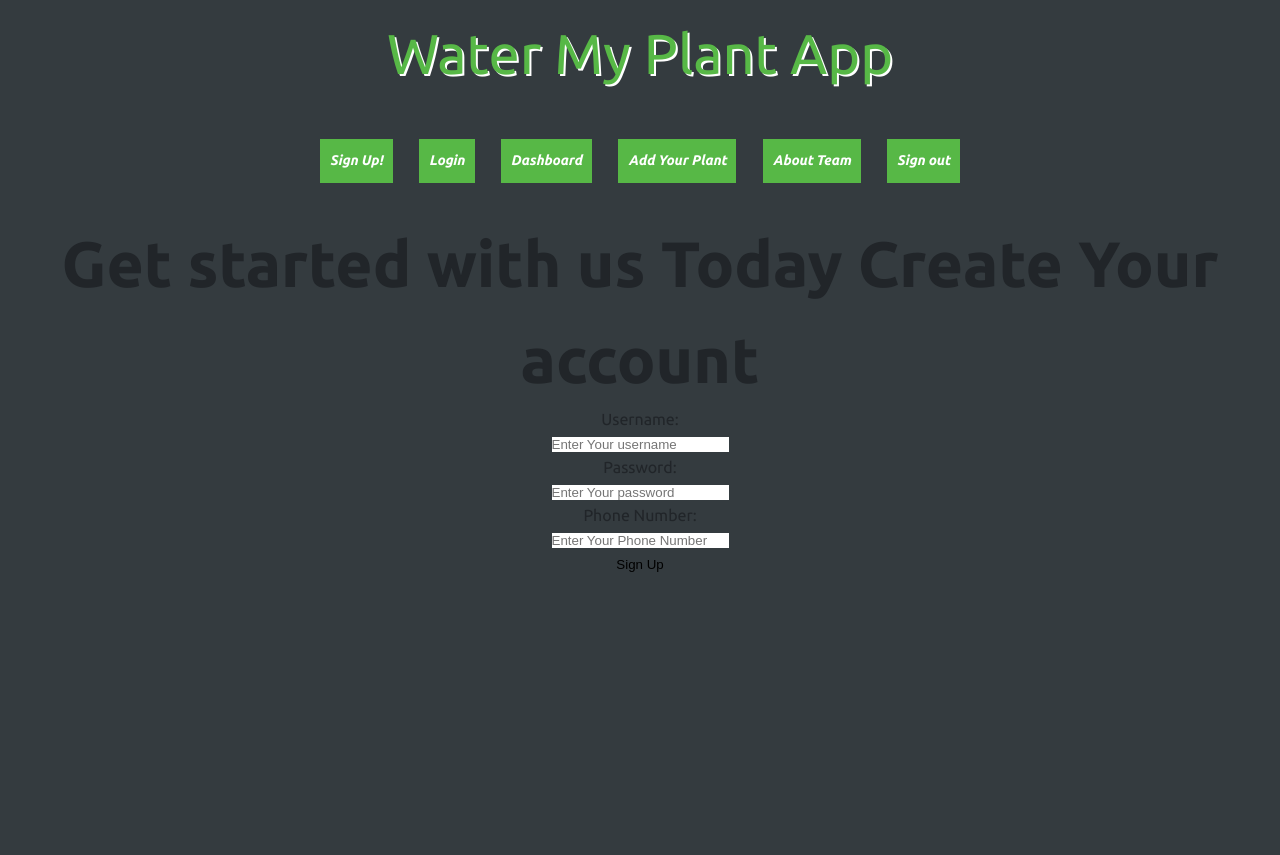
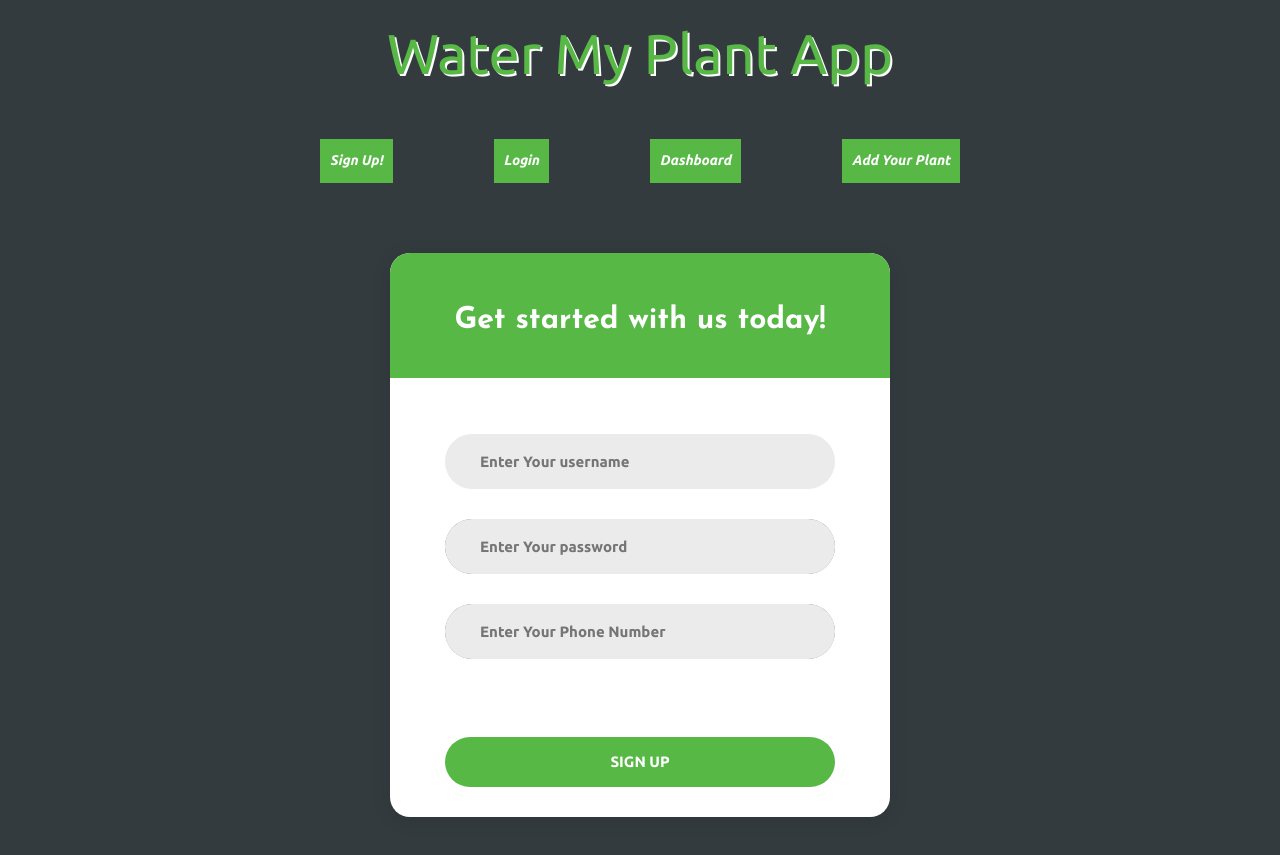
Before and after one commit to Build-Week-Water-My-Plants-tt-webft-20/Water-My-Plants---Front-End, a React (Create React App) app in the folder front-end/: page /signup in a window 1280 px wide. Before the commit the page ends 800 px from the top, so only its background shows below. Built offline with nearby package versions, Linux system fonts and the light colour scheme.

Commit message:
Added correct css styling for Jonathan's Signup.js file and Plantform file

```diff
--- a/front-end/src/components/CSS/Login.css
+++ b/front-end/src/components/CSS/Login.css
@@ -106,7 +106,7 @@ button:hover {
 
 .login-container {
   width: 100%;
-  min-height: 100vh;
+  min-height: 90vh;
   display: flex;
   flex-wrap: wrap;
   justify-content: center;
--- a/front-end/src/components/CSS/SignUp.css
+++ b/front-end/src/components/CSS/SignUp.css
@@ -32,24 +32,6 @@ input:focus {
   border-color: transparent !important;
 }
 
-a {
-  font-family: "Ubuntu";
-  font-size: 14px;
-  line-height: 1.7;
-  color: #666666;
-  margin: 0px;
-  transition: all 0.4s;
-}
-
-a:focus {
-  outline: none !important;
-}
-
-a:hover {
-  text-decoration: none;
-  color: #1b3815;
-}
-
 h1,
 h2,
 h3,
@@ -75,6 +57,8 @@ button:hover {
   cursor: pointer;
 }
 
+
+
 .signup {
   width: 100%;
   margin: 0 auto;
@@ -82,7 +66,7 @@ button:hover {
 
 .signup-container {
   width: 100%;
-  min-height: 100vh;
+  min-height: 80vh;
   display: flex;
   flex-wrap: wrap;
   justify-content: center;
@@ -105,10 +89,10 @@ button:hover {
   position: relative;
   padding-right: 55px;
   padding-left: 55px;
-  padding-top: 178px;
+  padding-top: 278px;
 }
 
-.signup-form-title {
+.signup-header {
   font-family: "Josefin Sans";
   font-weight: bold;
   font-size: 30px;
@@ -125,21 +109,9 @@ button:hover {
   padding-top: 50px;
   padding-bottom: 39px;
 }
-.firstname-input {
-  width: 100%;
-  background-color: #fff;
-  border-radius: 27px;
-  position: relative;
-  z-index: 1;
-  margin-bottom: 16px;
-}
-.lastname-input {
-  width: 100%;
-  background-color: #fff;
-  border-radius: 27px;
-  position: relative;
-  z-index: 1;
-  margin-bottom: 16px;
+
+.input-container {
+  margin: -25% auto 20% auto;
 }
 
 .username-input {
@@ -148,15 +120,7 @@ button:hover {
   border-radius: 27px;
   position: relative;
   z-index: 1;
-  margin-bottom: 16px;
-}
-.email-input {
-  width: 100%;
-  background-color: #fff;
-  border-radius: 27px;
-  position: relative;
-  z-index: 1;
-  margin-bottom: 16px;
+  margin-bottom: 30px;
 }
 
 .password-input {
@@ -165,7 +129,16 @@ button:hover {
   border-radius: 27px;
   position: relative;
   z-index: 1;
-  margin-bottom: 16px;
+  margin-bottom: 30px;
+}
+
+.phonenumber-input {
+  width: 100%;
+  background-color: #fff;
+  border-radius: 27px;
+  position: relative;
+  z-index: 1;
+  margin-bottom: 30px;
 }
 
 .input {
@@ -200,11 +173,16 @@ button:hover {
   transition: all 0.4s;
 }
 
+.input100:focus + .focus-input100 {
+  width: calc(100% + 20px);
+}
+
 .btn-container {
   width: 100%;
   display: flex;
   flex-wrap: wrap;
   justify-content: center;
+  margin-bottom: 30px;
 }
 
 .signup-form-btn {
@@ -216,7 +194,6 @@ button:hover {
   height: 50px;
   background-color: #57b846;
   border-radius: 25px;
-  margin-bottom: 20px;
 
   font-family: "Ubuntu";
   font-weight: bold;
@@ -227,6 +204,6 @@ button:hover {
   transition: all 0.4s;
 }
 
-.login-form-btn:hover {
+.signup-form-btn:hover {
   background-color: #1b3815;
 }
--- a/front-end/src/components/Nav.js
+++ b/front-end/src/components/Nav.js
@@ -1,15 +1,7 @@
 import React from "react";
-import { Link, useHistory } from "react-router-dom";
+import { Link } from "react-router-dom";
 
 const NavigationBar = () => {
-
-    const { push } = useHistory();
-
-    //   signout button that pushes back to home page
-    const signOut = () => {
-        window.localStorage.removeItem("token");
-        push("/");
-    };
 
   return (
     <div className="header">
@@ -35,14 +27,6 @@ const NavigationBar = () => {
         <Link className="nav-link" to="/plant-form">
           Add Your Plant
         </Link>
-
-        <Link className="nav-link" to="/about">
-          About Team
-        </Link>
-
-        <Link className="nav-link" to="/signout" onClick={signOut}>
-          Sign out
-        </Link>
       </nav>
     </div>
   );
--- a/front-end/src/components/PlantForm.js
+++ b/front-end/src/components/PlantForm.js
@@ -1,9 +1,56 @@
-import React from 'react'
+import React, { useState, useEffect } from 'react'
+import { useHistory, } from 'react-router-dom'
 
-export default function AddPlant() {
+export default function PlantForm({ addPlant, editPlant, editing, plant }) {
+
+  const [form, setForm] = useState({
+    plant_type: "",
+    plant_species: "",
+    plant_nickname: "",
+    water_freq: ""
+})
+
+const { push } = useHistory();
+
+useEffect(() => {
+    setForm({ ...plant })
+    console.log(plant)
+}, [plant])
+
+const handleChange = (e) => {
+    setForm({
+        ...form,
+        [e.target.name]: e.target.value
+    })
+}
+
+const handleSubmit = (e) => {
+    e.preventDefault()
+    editing ? editPlant(plant.id, form) : addPlant(form)
+    setForm({
+        plant_type: "",
+        plant_species: "",
+        plant_nickname: "",
+        water_freq: ""
+    })
+    push("/dashboard")
+}
+
   return (
     <div>
-      Add Plant Form Goes Here
+    <form onSubmit={handleSubmit}>
+
+      <input name="plant_type" type="text" value={form.plant_type} onChange={handleChange} placeholder="Type" />
+
+      <input name="plant_species" type="text" value={form.plant_species} onChange={handleChange} placeholder="Species" />
+
+      <input name="plant_nickname" type="text" value={form.plant_nickname} onChange={handleChange} placeholder="Nickname" />
+
+      <input name="water_freq" type="text" value={form.water_freq} onChange={handleChange} placeholder="Watering Frequency" />
+
+      <button type="submit">{editing ? "edit" : "add"}</button>
+
+    </form>
     </div>
   )
 }
--- a/front-end/src/components/Signup.js
+++ b/front-end/src/components/Signup.js
@@ -1,12 +1,13 @@
 import React, { useState } from "react";
 import axios from "axios";
 import { useHistory } from "react-router-dom";
+import "../components/CSS/SignUp.css";
 
 const Signup = (props) => {
     const [values, setValues] = useState({
         username: "",
         password: "",
-        phonenumber: "",
+        phoneNumber: "",
     });
 
     const { push } = useHistory();
@@ -34,46 +35,55 @@ const Signup = (props) => {
     };
 
 return (
-    <div>
-        <h1 className="signup-header">
-        Get started with us Today Create Your account
-        </h1>
+    <div className="signup">
       <div className="signup-container">
+        <div className="wrap-signup">
+          <form className="signup-form">
             <form onSubmit={handleSubmit}>
-        Username:
-        <div className="form-inputs">
+              <h1 className="signup-header">Get started with us today!</h1>
+            <div className="input-container">
+              <div className="username-input">
                <input
+                className="input"
                 type="text"
                 name="username"
                 placeholder="Enter Your username"
                 value={values.username}
                 onChange={handleChange}
                 />
+                <span className="span-input"></span>
                </div>
-        Password:
-        <div className="form-inputs">
+
+              <div className="password-input">
                <input
-                    type="text"
-                    name="password"
+                className="input"
+                type="password"
+                name="pass"
                 placeholder="Enter Your password"
                 value={values.password}
                 onChange={handleChange}
                 />
+                <span className="spaninput"></span>
               </div>
-        Phone Number:
-        <div className="form-inputs">
+
+              <div className="phonenumber-input">
                <input
+                className="input"
                 type="text"
-                    name="phonenumber"
+                name="phoneNumber"
                 placeholder="Enter Your Phone Number"
-                    value={values.phonenumber}
+                value={values.phoneNumber}
                 onChange={handleChange}
                 />
+                <span className="spaninput"></span>
               </div>
-        <button className="form-input-btn" type="submit">
-        Sign Up
-        </button>
+            </div>
+            <div className="btn-container">
+            <button className="signup-form-btn" type="submit">Sign Up</button>
+            </div>
             </form>
+          </form>
+        </div>
       </div>
     </div>
     );
```
Lines whose indentation alone changed are shown as unchanged.
